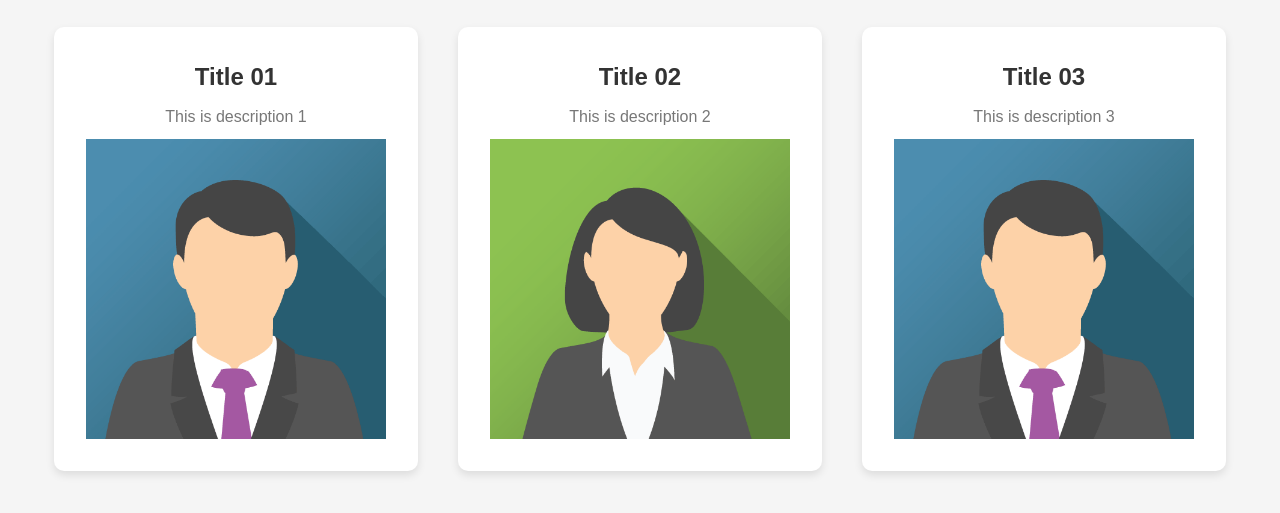
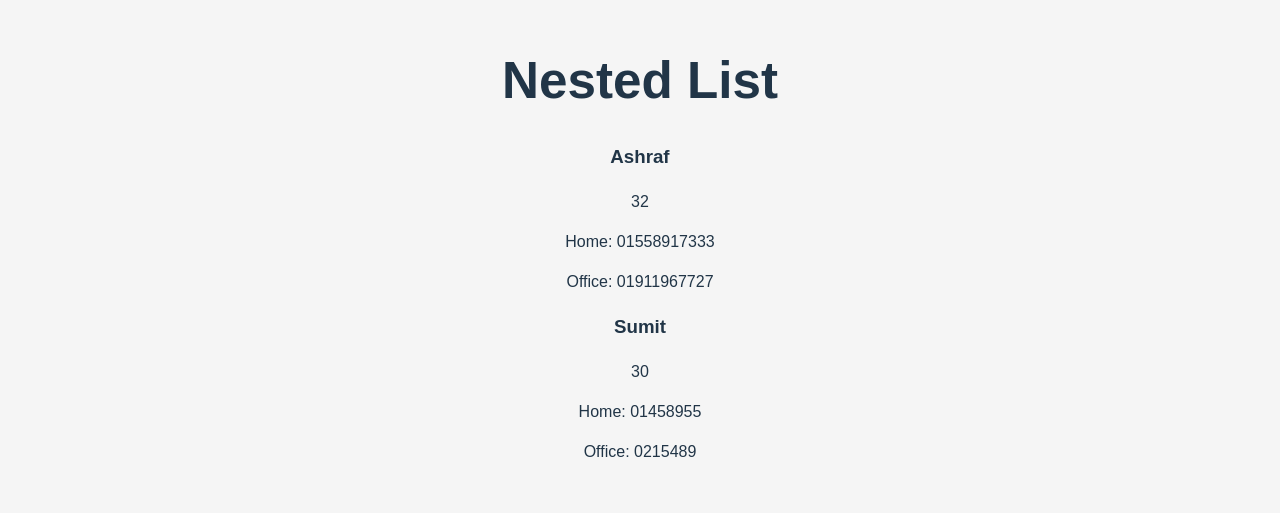
Before and after one commit to ashrafbd1496/react-js, a React (Vite) app: page / in a window 1280 px wide. Shown: the part 151-664 px from the top of the page. Built offline with nearby package versions, Linux system fonts and the light colour scheme.

Commit message:
Nested list

```diff
--- a/src/App.jsx
+++ b/src/App.jsx
@@ -1,12 +1,12 @@
 import { createElement, useState } from "react";
 import reactLogo from "./assets/react.svg";
 import "./App.css";
-import MappingDataWithUniqueId from "./componets/anisul/MappingDataWithUniqueId";
+import NestedMapping from "./componets/anisul/NestedMapping";
 
 function App() {
   return (
     <>
-      <MappingDataWithUniqueId />
+      <NestedMapping />
     </>
   );
 }
--- a/src/componets/anisul/MappingDataWithUniqueId.jsx
+++ b/src/componets/anisul/MappingDataWithUniqueId.jsx
@@ -7,19 +7,19 @@ const lists = [
     id: uuidv4(),
     title: "Title 01",
     desc: "This is description 1",
-    image: "/public/card-img-1.png",
+    image: "/card-img-1.png",
   },
   {
     id: uuidv4(),
     title: "Title 02",
     desc: "This is description 2",
-    image: "/public/card-img-2.png",
+    image: "/card-img-2.png",
   },
   {
     id: uuidv4(),
     title: "Title 03",
     desc: "This is description 3",
-    image: "/public/card-img-1.png",
+    image: "/card-img-1.png",
   },
 ];
 
--- /dev/null
+++ b/src/componets/anisul/NestedMapping.jsx
@@ -0,0 +1,43 @@
+import React from 'react';
+import './style.css';
+
+const users = [
+    {
+        fullName: 'Ashraf',
+        age: 32,
+        phones: [
+            { home: '01558917333' },
+            { office: '01911967727' }
+        ]
+    },
+    {
+        fullName: 'Sumit',
+        age: 30,
+        phones: [
+            { home: '01458955' },
+            { office: '0215489' }
+        ]
+    },
+];
+
+const NestedMapping = () => {
+    return (
+        <div>
+            <h1>Nested List</h1>
+            {users.map((user, userIndex) => (
+                <article key={userIndex}>
+                    <h3>{user.fullName}</h3>
+                    <p>{user.age}</p>
+                    {user.phones.map((phone, phoneIndex) => (
+                        <div key={phoneIndex}>
+                            {phone.home && <p>Home: {phone.home}</p>}
+                            {phone.office && <p>Office: {phone.office}</p>}
+                        </div>
+                    ))}
+                </article>
+            ))}
+        </div>
+    );
+}
+
+export default NestedMapping;
```
